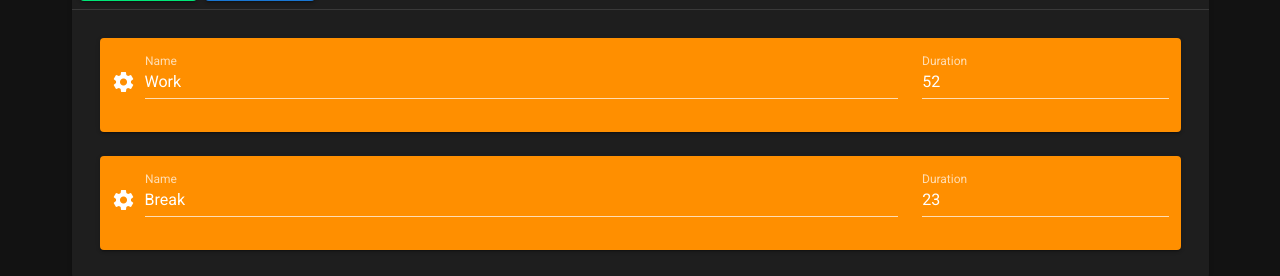
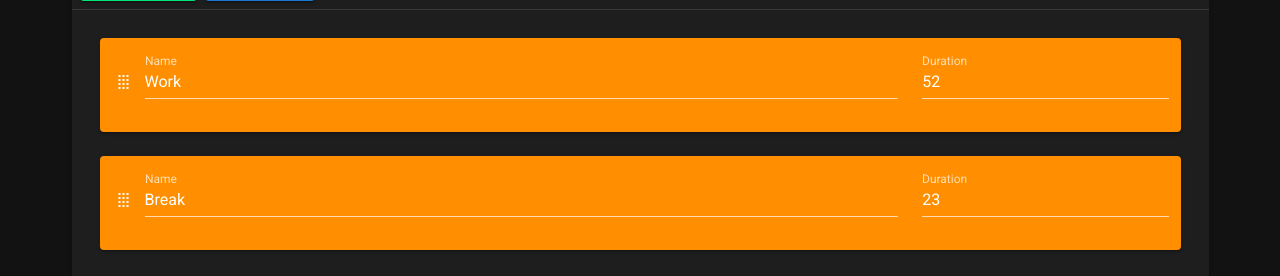
Before and after one commit to braden-w/168-hours, a Nuxt app: page /timer in a window 1280 px wide. Shown: the part 195-471 px from the top of the page. Built offline with nearby package versions, Linux system fonts and the light colour scheme.

Commit message:
Mdi-drag

```diff
--- a/pages/timer.vue
+++ b/pages/timer.vue
@@ -26,7 +26,7 @@
                   <v-text-field
                     v-model="sprint.name"
                     label="Name"
-                    prepend-icon="mdi-cog"
+                    prepend-icon="mdi-drag"
                   >
                   </v-text-field>
                 </v-col>
```
